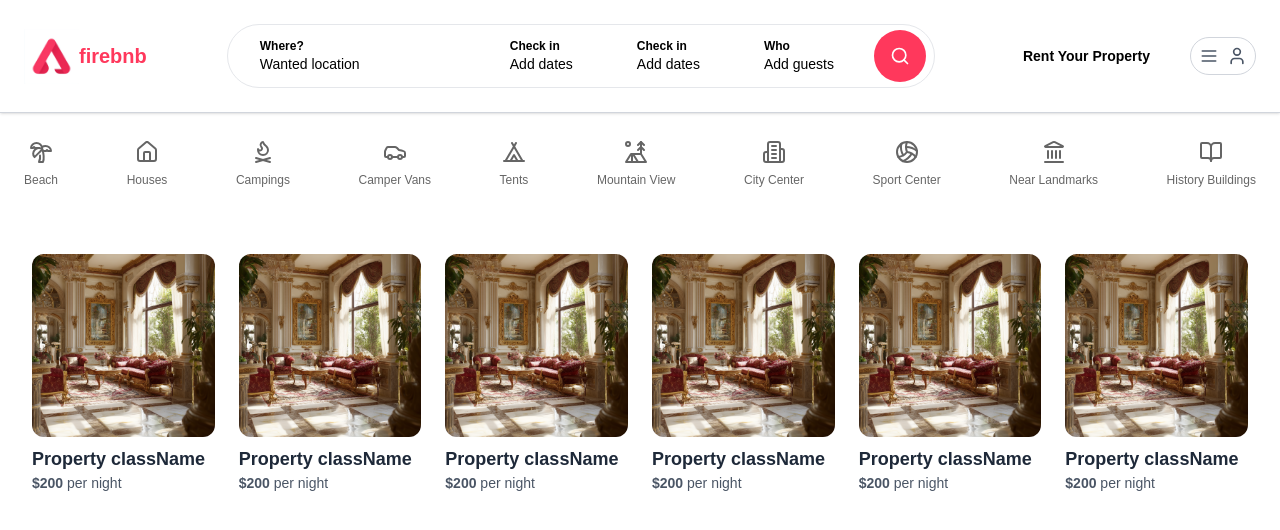
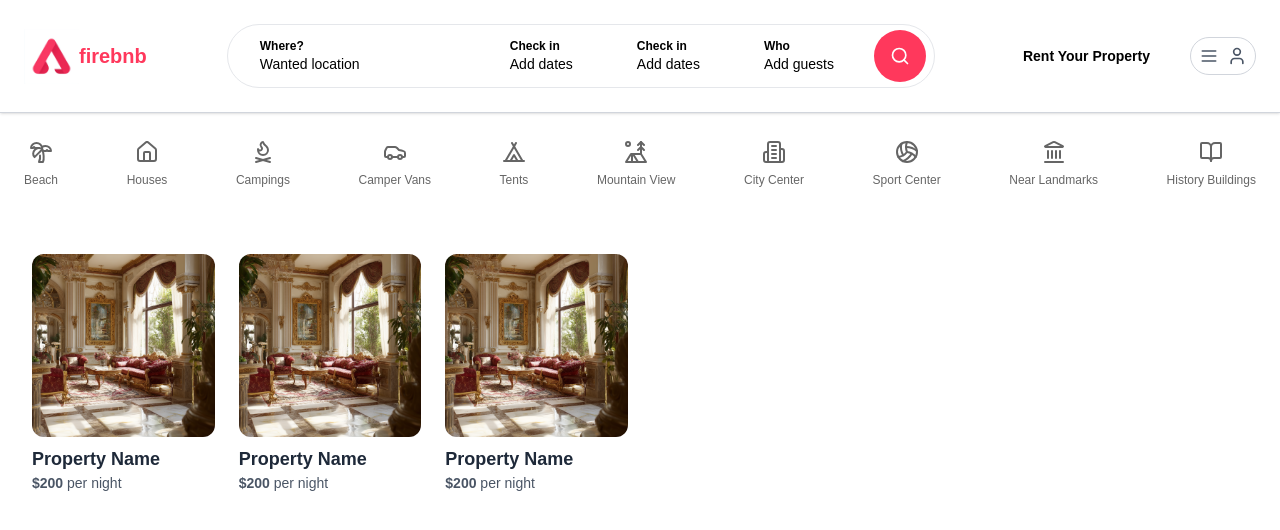
Before and after one commit to preslaviliev93/FireBNB-AirBNB-Clone, a Next.js app in the folder frontend/: page / in a window 1280 px wide. Shown: the top 530 px of the page. Built offline with nearby package versions, Linux system fonts and the light colour scheme.

Commit message:
Added: Landlord page (static)

```diff
--- a/frontend/src/app/components/properties/PropertyList.tsx
+++ b/frontend/src/app/components/properties/PropertyList.tsx
@@ -7,9 +7,7 @@
         <PropertyListItem />
         <PropertyListItem />
         <PropertyListItem />
-        <PropertyListItem />
-        <PropertyListItem />
-        <PropertyListItem />
+
     </div>
   )
 }
--- a/frontend/src/app/components/properties/PropertyListItem.tsx
+++ b/frontend/src/app/components/properties/PropertyListItem.tsx
@@ -16,7 +16,7 @@
         />
       </div>
       <div className="mt-2">
-        <p className="text-lg font-bold text-gray-800">Property className</p>
+        <p className="text-lg font-bold text-gray-800">Property Name</p>
       </div>
       <div className="mt-w">
         <p className="text-sm text-gray-600"><strong>$200</strong> per night</p>
--- /dev/null
+++ b/frontend/src/app/landlord/[id]/page.tsx
@@ -0,0 +1,35 @@
+import React from 'react'
+import Image from 'next/image'
+import ContactButton from '@/app/components/ContactButton'
+import PropertyList from '@/app/components/properties/PropertyList'
+
+export default function Landlord() {
+  return (
+    <main className="max-w-[1500px] mx-auto px-6">
+        <div className="w-full  mb-4 overflow-y-auto rounded-xl relative scrollbar-thin scrollbar-thumb-gray-300 scrollbar-track-gray-100">
+            <div className="grid grid-cols-1 md:grid-cols-4 gap-4">
+              <aside className="col-span-1 mb-4">
+                <div className="flex flex-col items-center p-6 rounded-xl border border-gray-300 shadow-xl">
+                  <Image
+                    src="/landlord.png"
+                    alt="Landlord"
+                    width={200}
+                    height={200}
+                    className="rounded-full"
+                  />
+                  <h1 className="mt-6 text-2xl">Sam Smith</h1>
+
+                  <ContactButton />
+                </div>
+
+              </aside>
+              <div className="col-span-1 sm:col-span-2 md:col-span-3 pl-0 md:pl-6">
+                  <PropertyList />
+
+              </div>
+            </div>
+
+        </div>
+    </main>
+  )
+}
```
